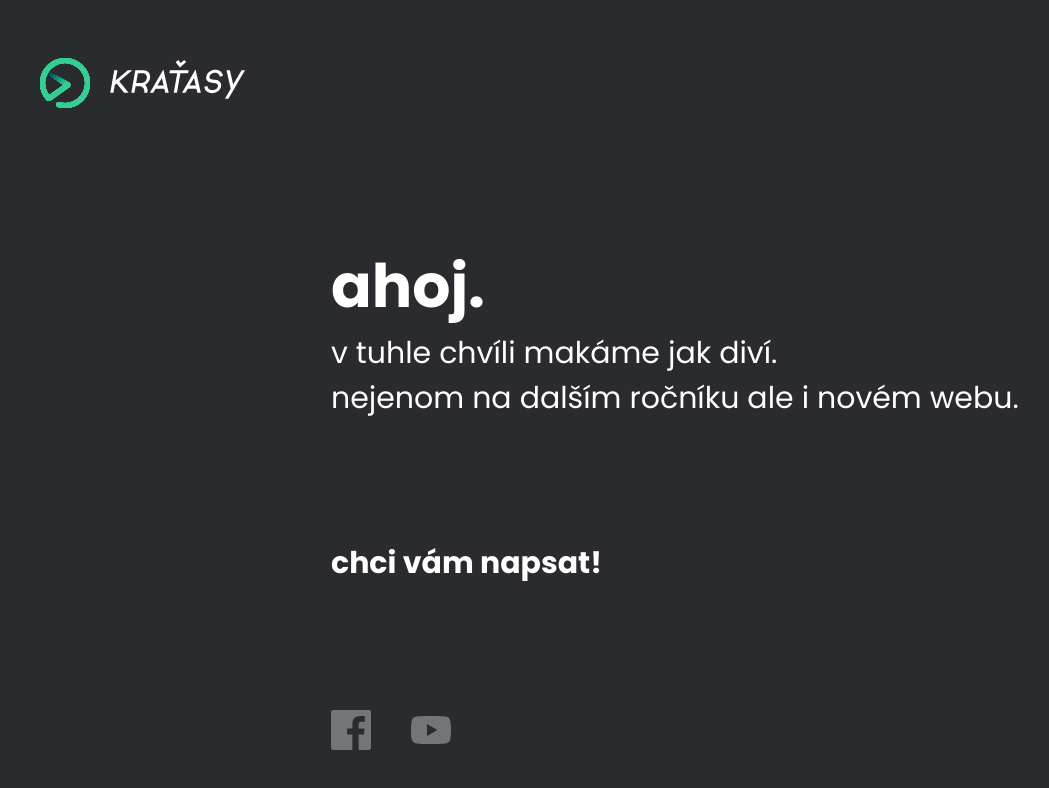
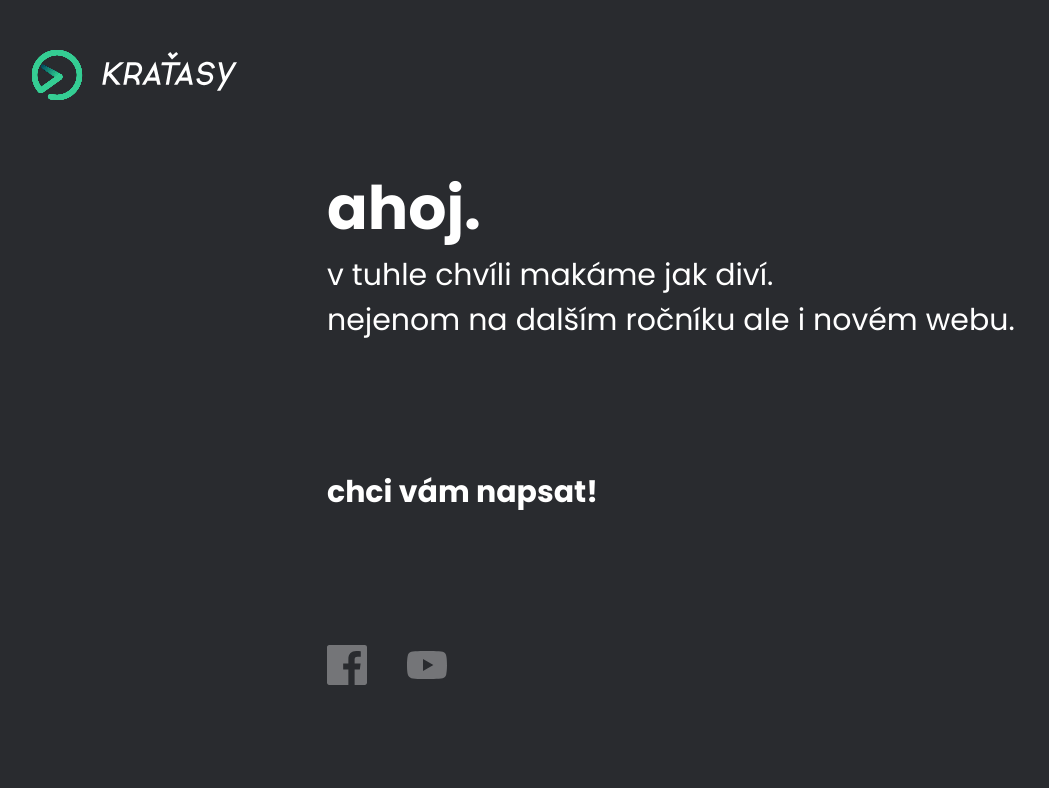
Before and after one commit to lukasdornak/festival_tmp, a plain HTML site: page index.html in a window 1280 px wide. Shown: the whole page, without its empty margins (18-1067 px from the left). Drawn offline with Linux system fonts and the light colour scheme.

Commit message:
fix layout

```diff
--- a/index.html
+++ b/index.html
@@ -8,6 +8,11 @@
     <style type="text/css">
 body {
     background-color: #292b2f;
+    margin: 0 auto;
+    height: 100vh;
+    box-sizing: border-box;
+    display: flex;
+    flex-direction: column;
     padding: 25px;
     color: white;
     font-family: "Poppins";
@@ -16,16 +21,20 @@ body {
 }
 #logo {
     height: 50px;
+    background-image: url("logo.svg");
+    background-position: left center;
+    background-repeat: no-repeat;
+    background-size: auto 100%;
+}
+#content {
+    flex-grow: 100;
+    display: flex;
+    flex-direction: column;
+    justify-content: space-around;
 }
 .double {
     font-size: 2em;
     font-weight: bold;
-}
-p {
-    margin-top: 80px;
-}
-p:last-child {
-    margin-bottom: 0;
 }
 a {
     text-decoration: none;
@@ -56,22 +65,16 @@ a:hover {
     #content {
         padding-left: 25%;
     }
-    p {
-        margin-top: 120px;
-    }
 }
     </style>
 </head>
 
 <body>
-<div id="page">
-    <img id="logo" src="logo.svg">
+    <div id="logo"></div>
     <div id="content">
-        <p><span class="double">ahoj.</span><br />v tuhle chvíli makáme jak diví.<br />nejenom na dalším ročníku ale i novém webu.</p>
-        <p><a href="mailto:info@festivalkratasy.cz">chci vám napsat!</a></p>
-        <p><a href="https://www.facebook.com/festivalkratasy/"><img src="fb.svg" class="social"></a><a href="https://www.youtube.com/channel/UC7w24GU53i-yZoCgbsYLKsA"><img src="yt.svg" class="social"></a></p>
+        <div><span class="double">ahoj.</span><br />v tuhle chvíli makáme jak diví.<br />nejenom na dalším ročníku ale i novém webu.</div>
+        <div><a href="mailto:info@festivalkratasy.cz">chci vám napsat!</a></div>
+        <div><a href="https://www.facebook.com/festivalkratasy/"><img src="fb.svg" class="social"></a><a href="https://www.youtube.com/channel/UC7w24GU53i-yZoCgbsYLKsA"><img src="yt.svg" class="social"></a></div>
     </div>
-</div>
-
 </body>
 </html>
```
